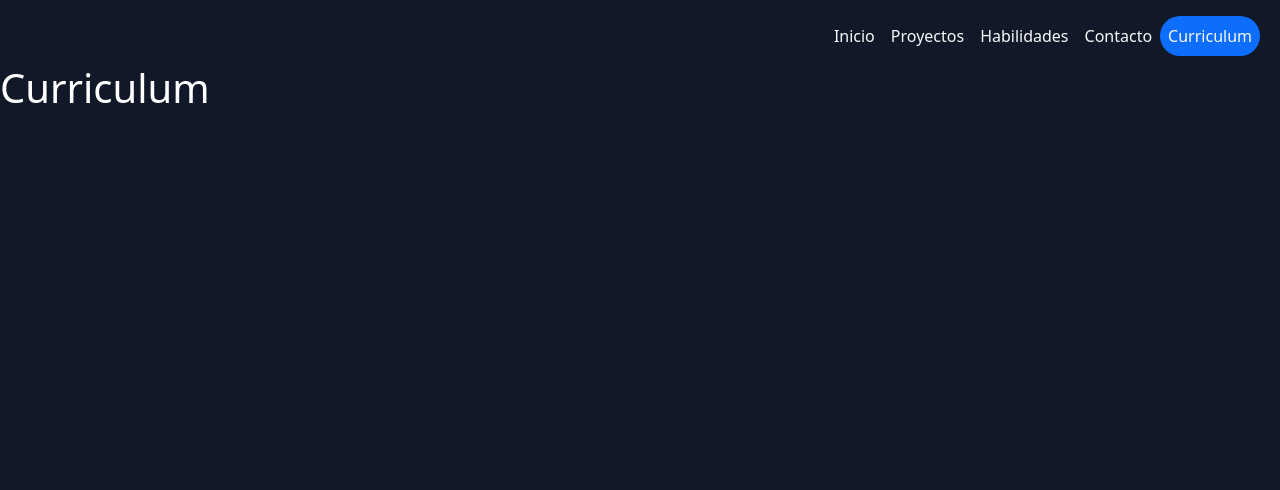
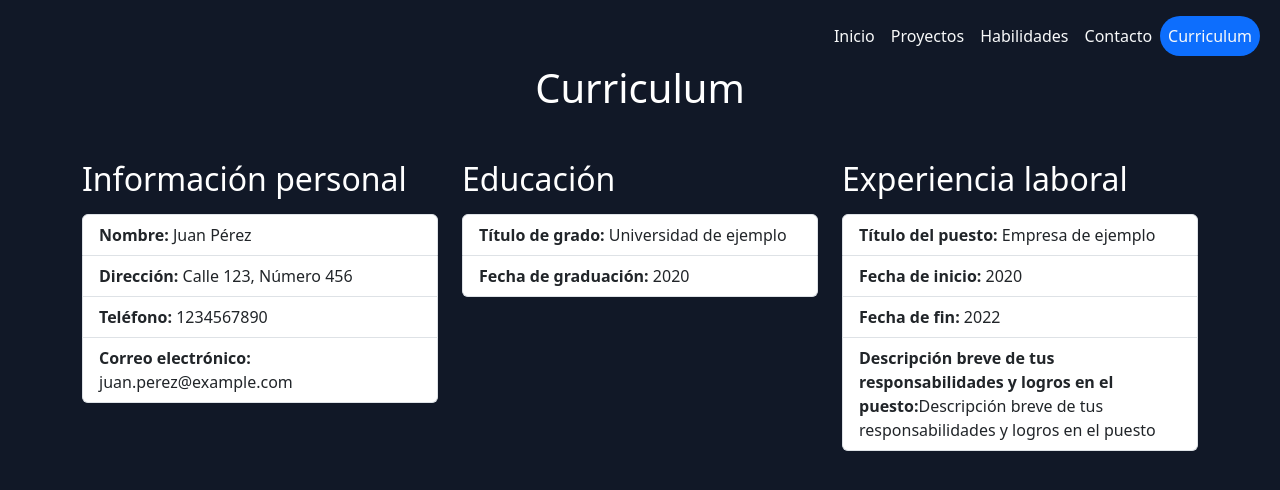
Before and after one commit to blackgoku-97/portafolio, a React (Vite) app: page /curriculum in a window 1280 px wide. Shown: the top 490 px of the page. Built offline with nearby package versions, Linux system fonts and the light colour scheme.

Commit message:
curriculum 2

```diff
--- a/package.json
+++ b/package.json
@@ -10,7 +10,6 @@
     "preview": "vite preview"
   },
   "dependencies": {
-    "axios": "^1.8.4",
     "react": "^19.0.0",
     "react-dom": "^19.0.0",
     "react-router-dom": "7"
--- a/src/components/Curriculum.jsx
+++ b/src/components/Curriculum.jsx
@@ -1,5 +1,59 @@
 export const Curriculum = () => {
-    return (
-        <h1>Curriculum</h1>
-    )
-}
+  return (
+    <div className="container">
+      <div className="row">
+        <div className="col-md-12">
+          <h1 className="text-center mb-5">Curriculum</h1>
+          <div className="row">
+            <div className="col-md-4">
+              <h2 className="mb-3">Información personal</h2>
+              <ul className="list-group">
+                <li className="list-group-item">
+                  <strong>Nombre:</strong> Juan Pérez
+                </li>
+                <li className="list-group-item">
+                  <strong>Dirección:</strong> Calle 123, Número 456
+                </li>
+                <li className="list-group-item">
+                  <strong>Teléfono:</strong> 1234567890
+                </li>
+                <li className="list-group-item">
+                  <strong>Correo electrónico:</strong> juan.perez@example.com
+                </li>
+              </ul>
+            </div>
+            <div className="col-md-4">
+              <h2 className="mb-3">Educación</h2>
+              <ul className="list-group">
+                <li className="list-group-item">
+                  <strong>Título de grado:</strong> Universidad de ejemplo
+                </li>
+                <li className="list-group-item">
+                  <strong>Fecha de graduación:</strong> 2020
+                </li>
+              </ul>
+            </div>
+            <div className="col-md-4">
+              <h2 className="mb-3">Experiencia laboral</h2>
+              <ul className="list-group">
+                <li className="list-group-item">
+                  <strong>Título del puesto:</strong> Empresa de ejemplo
+                </li>
+                <li className="list-group-item">
+                  <strong>Fecha de inicio:</strong> 2020
+                </li>
+                <li className="list-group-item">
+                  <strong>Fecha de fin:</strong> 2022
+                </li>
+                <li className="list-group-item">
+                  <strong>Descripción breve de tus responsabilidades y logros en el puesto:</strong>
+                  Descripción breve de tus responsabilidades y logros en el puesto
+                </li>
+              </ul>
+            </div>
+          </div>
+        </div>
+      </div>
+    </div>
+  );
+};
```
Also changed, not shown: 1 other file (tests, documents, lock files or other folders).
